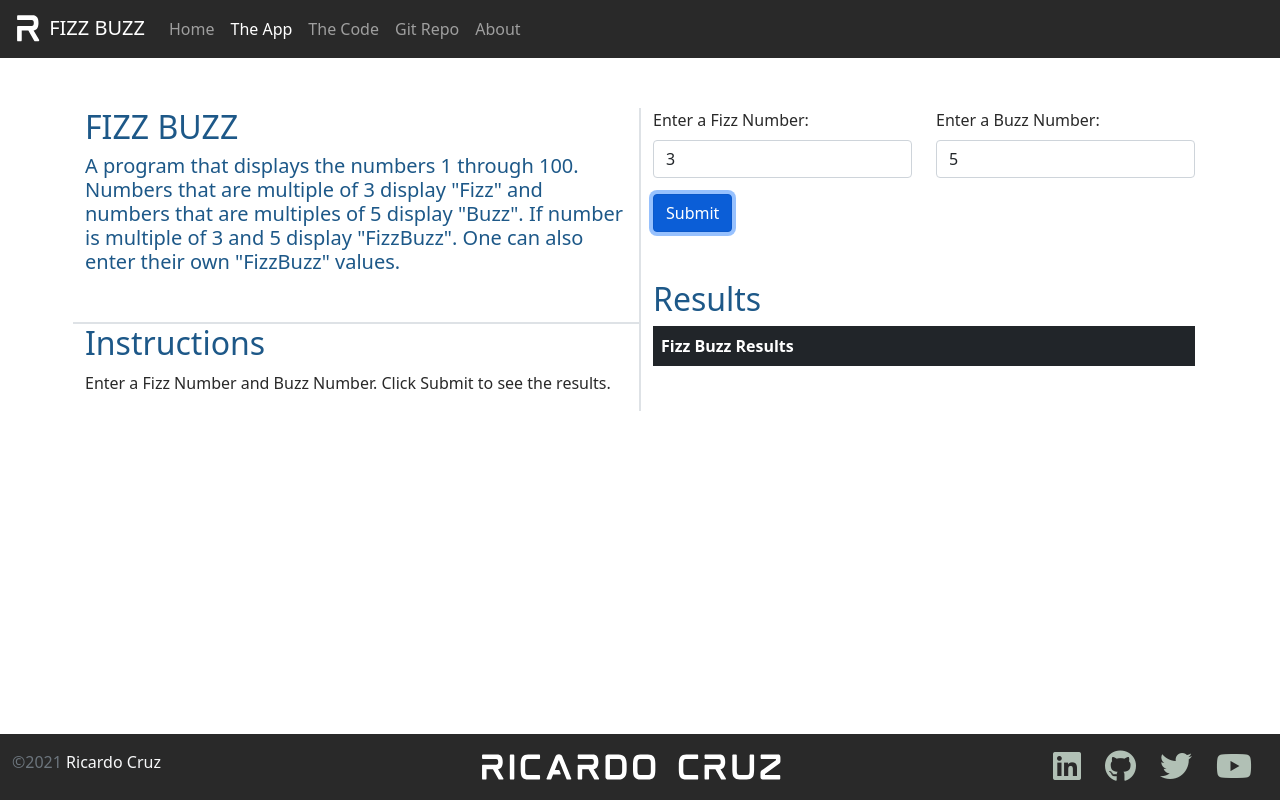
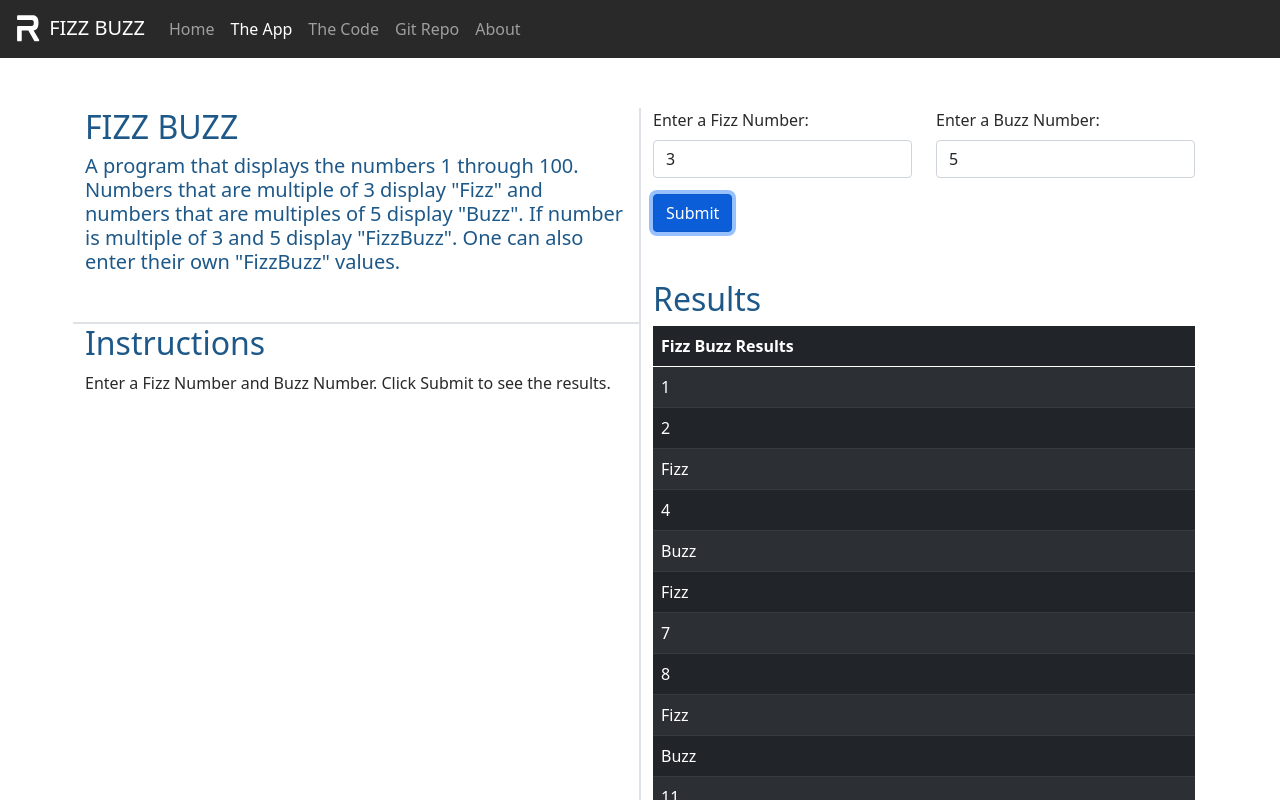
Before and after one commit to RicardoCruz21/FizzBuzz, a plain HTML site: page app.html in a window 1280 px wide. Both pictures are taken after a click on the button "Submit". Shown: the top 800 px of the page. Drawn offline with nearby package versions, Linux system fonts and the light colour scheme.

Commit message:
added javascript to the app
Wrote the javascript functions in the JS file and added an event listener to the button on the app.html

```diff
--- a/app.html
+++ b/app.html
@@ -83,7 +83,7 @@
                    </div>
                    <div class="row">
                        <div class="col">
-                            <button type="button" class="btn btn-primary">Submit</button>
+                            <button type="button" class="btn btn-primary" id="btnSubmit">Submit</button>
                         </div>
                    </div>
                    <div class="row mt-5">
@@ -95,7 +95,7 @@
                                         <th>Fizz Buzz Results</th>
                                     </tr>
                                 </thead>
-                                <tbody>
+                                <tbody id="results">
                                     <!-- Results Go Here -->
                                 </tbody>
                             </table>
@@ -138,6 +138,9 @@
 
     <!-- External JS -->
     <script src="/js/site.js"></script>
+    <script>
+        document.getElementById("btnSubmit").addEventListener("click",getNumbers);
+    </script>
 
 </body>
 
--- a/js/site.js
+++ b/js/site.js
@@ -1,4 +1,82 @@
-//Call Hello World
-function HelloWorld(){
-    alert("Hellow World");
+//Get the FizzBuzz numbers
+function getNumbers(){
+    let fizzNumber = document.getElementById("fizzNumber").value;
+    let buzzNumber = document.getElementById("buzzNumber").value;
+
+    //Validate numbers to integers
+    let validNumbers = false;
+    validNumbers = validateNumbers(fizzNumber,buzzNumber);
+
+    if (validNumbers) {
+
+        //Call generateFizzBuzzNumbers function
+        let fizzBuzzNumbers = generateFizzBuzzNumbers(fizzNumber,buzzNumber);
+
+        //Call displayNumbers function
+        displayNumbers(fizzBuzzNumbers);
+
+    }
 }
+
+//Validate the numbers entered by the user
+function validateNumbers(value1, value2){
+
+    let number1 = parseInt(value1);
+    let number2 = parseInt(value2);
+
+    if (Number.isInteger(number1) && Number.isInteger(number2)) {
+        return true;
+    } else {
+        alert("Please enter integers.");
+    }
+}
+//Generate Fizz Buzz Numbers
+function generateFizzBuzzNumbers(number1, number2){
+
+    let fizz = number1;
+    let buzz = number2;
+
+    let fizzBuzzNumbers = [];
+
+    for (let index = 1; index <= 100; index++) {
+
+        if (index % fizz == 0 && index % buzz == 0) {
+
+            fizzBuzzNumbers.push("FizzBuzz");
+
+        } else if (index % fizz == 0) {
+
+            fizzBuzzNumbers.push("Fizz");
+
+        } else if (index % buzz == 0) {
+
+            fizzBuzzNumbers.push("Buzz");
+
+        } else {
+
+            fizzBuzzNumbers.push(index);
+
+        }
+
+    }
+
+    return fizzBuzzNumbers;
+}
+
+//Display the numbers
+function displayNumbers(numbers){
+
+    let templateRows = "";
+
+    for (let index = 0; index < numbers.length; index++) {
+
+        let number = numbers[index];
+
+        templateRows += `<tr><td>${number}</td></tr>`;
+    }
+
+    document.getElementById("results").innerHTML = templateRows;
+
+
+
+}
```
